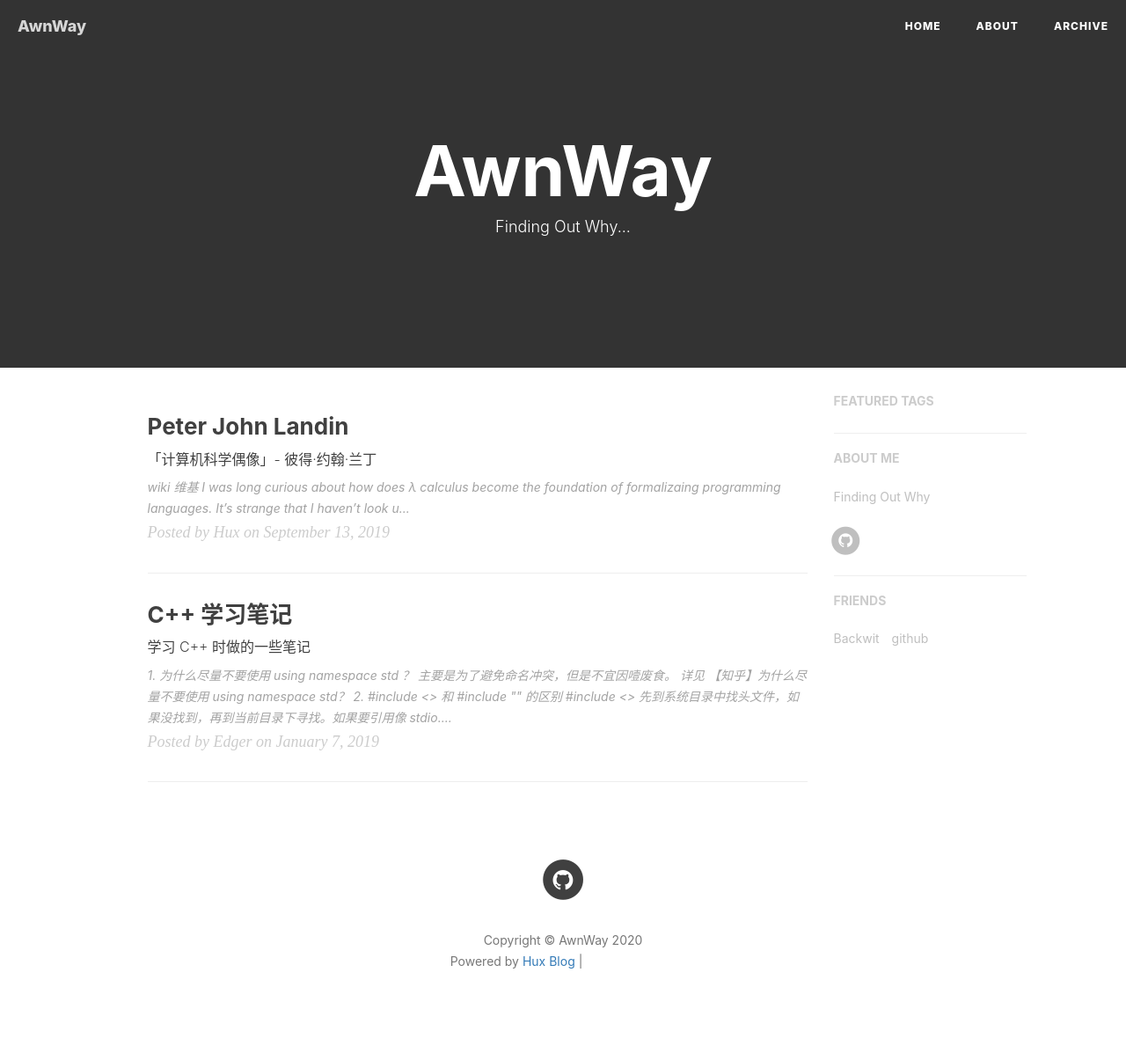
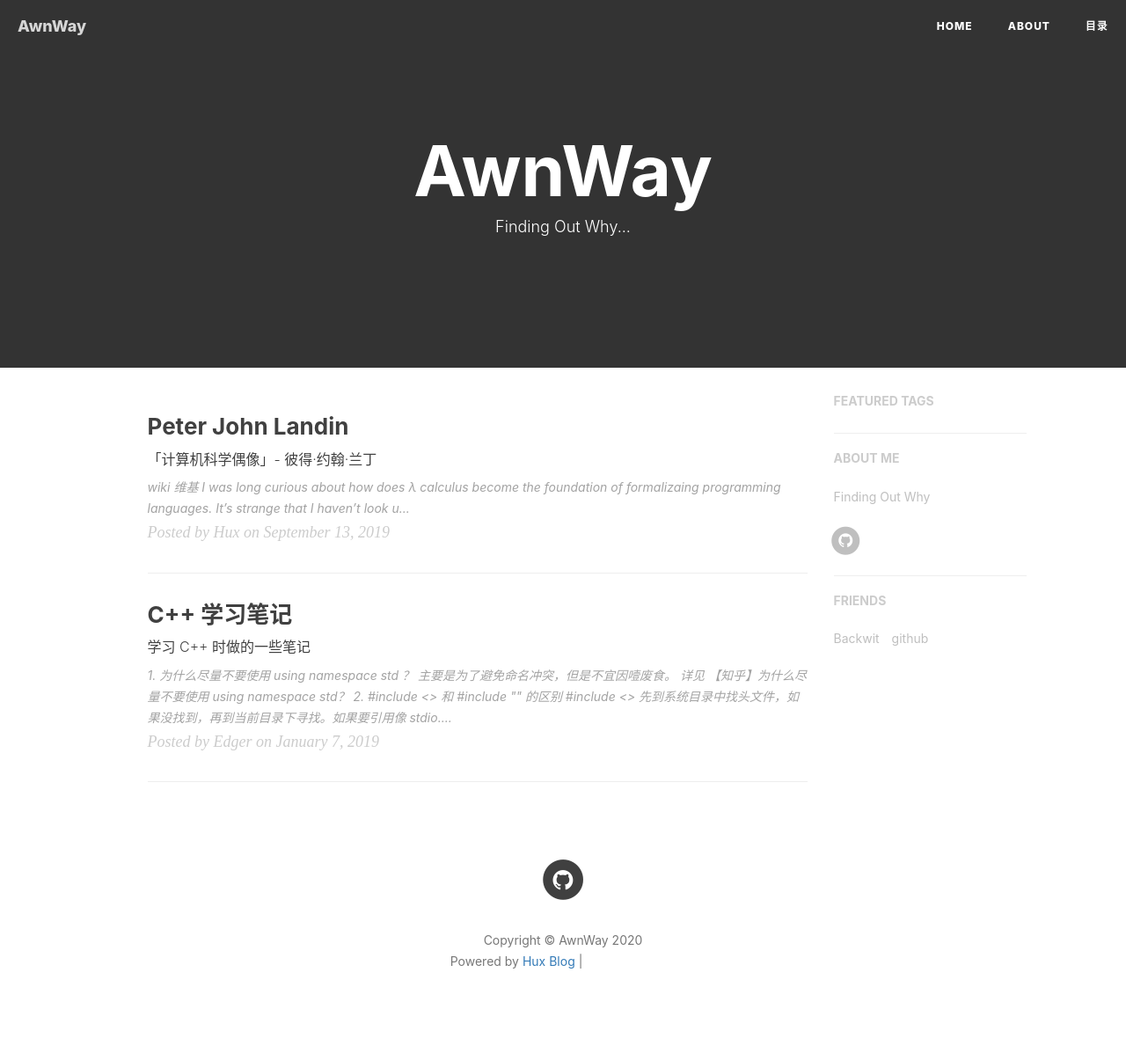
Before and after one commit to Awnway/Awnway.github.io, a Jekyll site: the page built from index.html, in a window 1280 px wide. Shown: the whole page at 88% size. Built offline with Jekyll 4.4.1, drawn with Linux system fonts in a browser that asks for light colours; nearby versions of some CDN libraries; the list of posts is cut into pages by our own code; comment, search, counter and statistics services are not loaded; grey boxes are pictures that could not be loaded.

Commit message:
修改导航名

```diff
--- a/目录.html
+++ b/目录.html
@@ -1,5 +1,5 @@
 ---
-title: Archive
+title: 目录
 layout: default
 description: keep hungry keep foolish
 header-img: "img/tag-bg.jpg"
```
